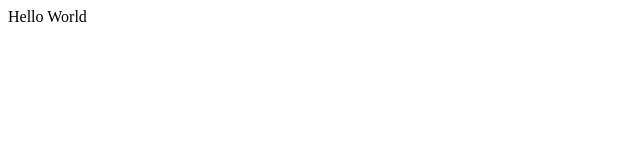
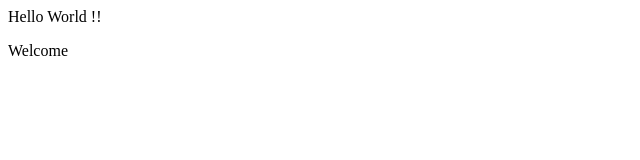
Before and after one commit to ocs879/tutorial1, a plain HTML site: page index.html in a window 1280 px wide. Shown: the full height of the page, 0-640 px from the left. Drawn offline with Linux system fonts and the light colour scheme.

Commit message:
add index file

```diff
--- a/index.html
+++ b/index.html
@@ -1,3 +1,4 @@
 <html>
-    Hello World
+    Hello World !!
+    <p>Welcome </p>
 </html>
```
